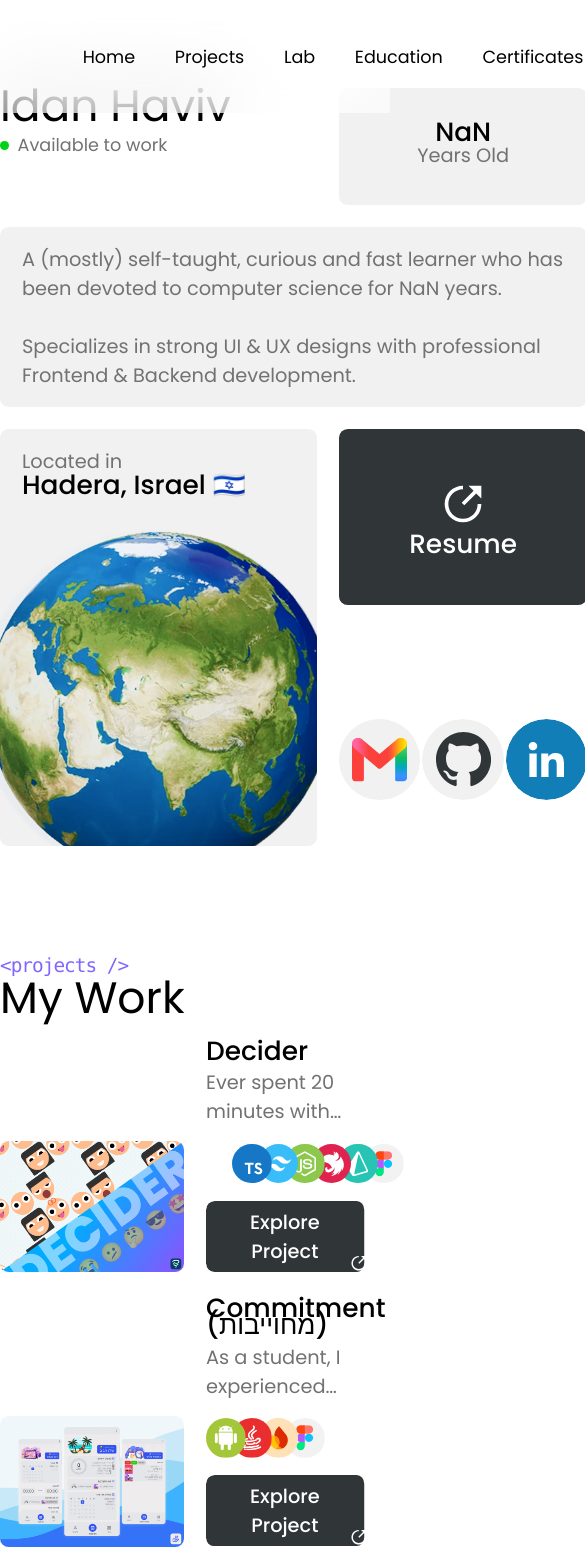
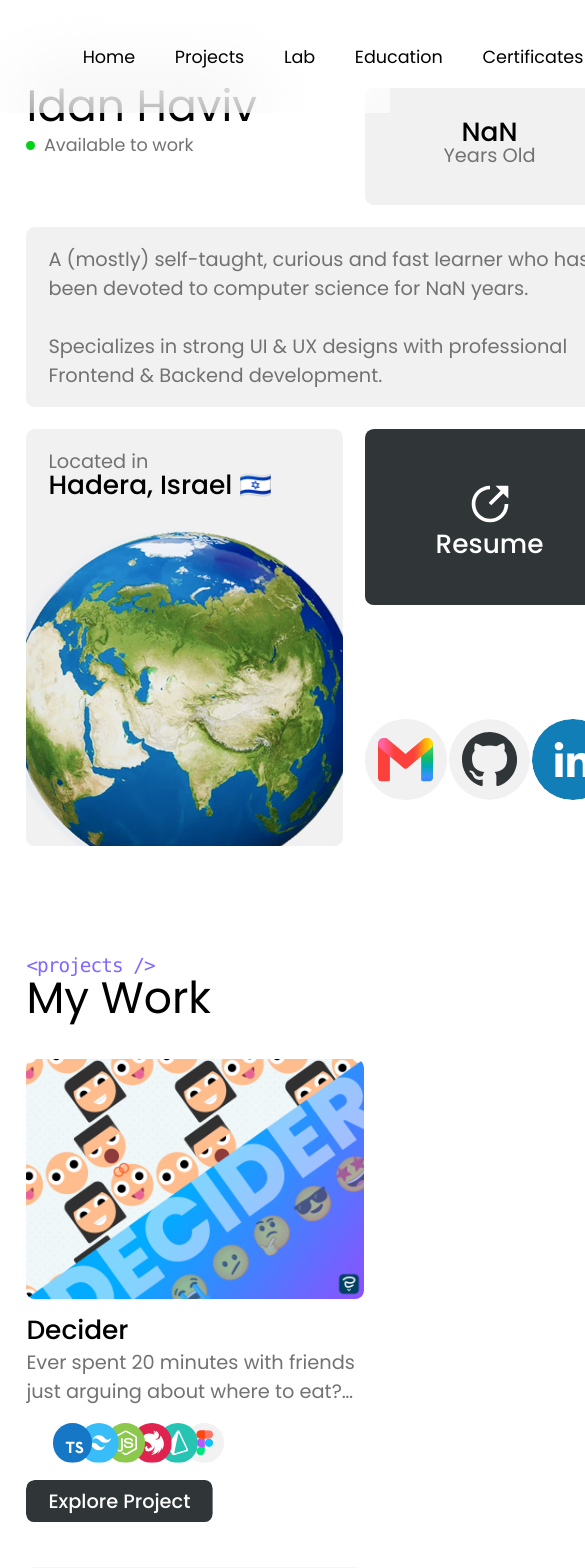
Before and after one commit to IdanHaviv4/portfolio, a Next.js app in the folder client/: page / in a window 390 px wide. Shown: the top 1568 px of the page, 585 px wide, since content can reach past the window. Built offline with nearby package versions, Linux system fonts and the light colour scheme; some icons are missing.

Commit message:
making projects section responsive

```diff
--- a/client/app/(home)/_sections/projects/project.tsx
+++ b/client/app/(home)/_sections/projects/project.tsx
@@ -56,7 +56,7 @@
   }, []);
 
   return (
-    <div className="grid grid-cols-2 items-end gap-5">
+    <div className="grid grid-cols-1 items-end gap-5 md:grid-cols-2">
       <div
         className="w-full h-fit rounded-lg overflow-hidden cursor-pointer"
         ref={(ref) => {
--- a/client/app/(home)/_sections/projects/projects.tsx
+++ b/client/app/(home)/_sections/projects/projects.tsx
@@ -6,7 +6,7 @@
   return (
     <section
       id="projects"
-      className="w-full flex flex-col items-start gap-6 pb-20"
+      className="w-full flex flex-col items-start gap-10 pb-20 md:gap-6"
     >
       <Title label={"My Work"} tag={"projects"} />
 
--- a/client/app/globals.css
+++ b/client/app/globals.css
@@ -19,7 +19,7 @@
 }
 
 body {
-  @apply bg-primary;
+  @apply bg-primary overflow-x-hidden;
 }
 
 body:has(dialog[open]) {
--- a/client/app/layout.tsx
+++ b/client/app/layout.tsx
@@ -30,8 +30,10 @@
         <Nav />
 
         <div className="w-full flex flex-col gap-20">
-          <div className="w-full max-w-max-width mx-auto flex flex-col items-center gap-4 [&>section]:pt-20">
-            {children}
+          <div className="w-full px-6">
+            <div className="w-full max-w-max-width mx-auto flex flex-col items-center gap-4 [&>section]:pt-20">
+              {children}
+            </div>
           </div>
 
           <Footer />
--- a/client/components/footer/footer.tsx
+++ b/client/components/footer/footer.tsx
@@ -14,7 +14,7 @@
       <div className="w-full bg-secondary">
         <div className="relative before:absolute before:top-0 before:left-0 before:-translate-y-1 before:w-full before:h-2 before:bg-secondary"></div>
 
-        <div className="w-full px-5 pt-4 pb-20">
+        <div className="w-full px-6 pt-4 pb-20">
           <div className="w-full max-w-max-width mx-auto flex justify-between">
             <div className="flex flex-col justify-between gap-10 items-start">
               <div className="relative">
```
